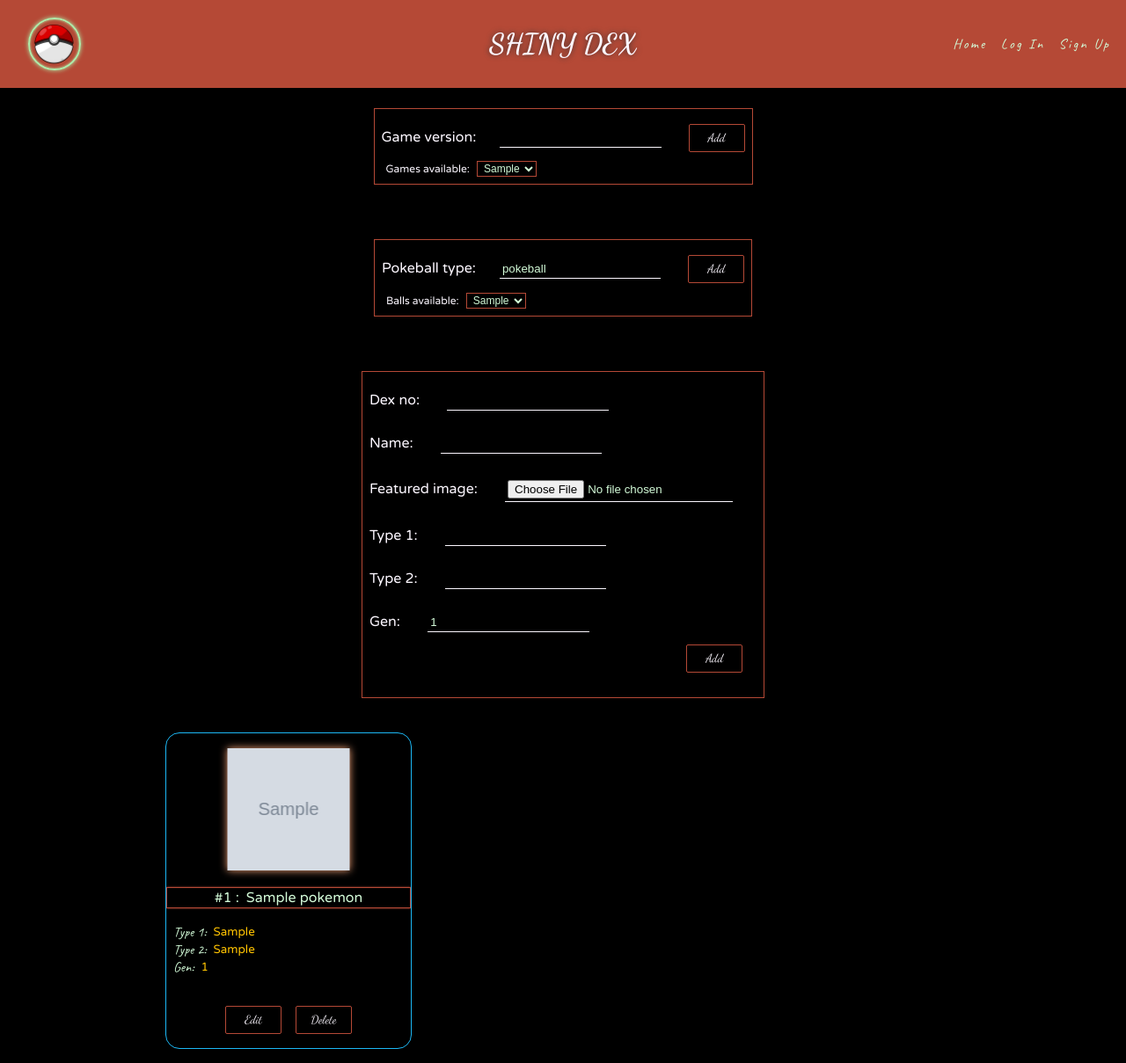
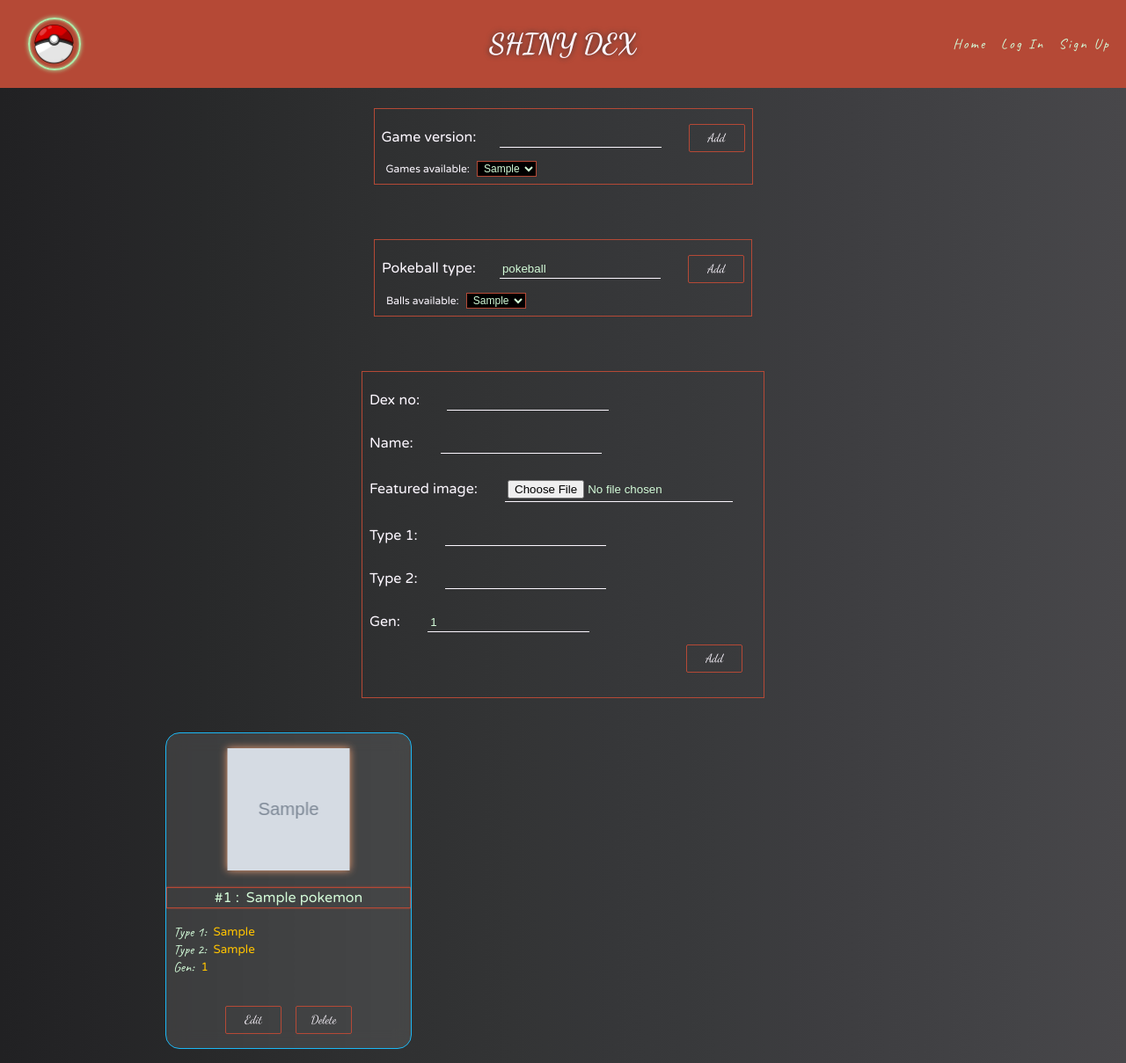
Before and after one commit to farrukh-ahm/pokemon-shiny-dex, a Django app: page /manage/ in a window 1280 px wide. Shown: the whole page at 88% size. Run offline with Django 3.2, Linux system fonts and the light colour scheme; tables that the repository leaves empty hold one stand-in row (values such as "Sample post"); grey boxes marked "Sample" are stand-in pictures.

Commit message:
Change background. Change id in model rom unique true to false

```diff
--- a/shiny_dex/models.py
+++ b/shiny_dex/models.py
@@ -22,7 +22,7 @@ class Pokeball(models.Model):
 
 
 class Pokemon(models.Model):
-    dex_no = models.IntegerField(unique=True)
+    dex_no = models.IntegerField(unique=False)
     name = models.CharField(max_length=50, unique=True)
     slug = models.SlugField(max_length=100, unique=True, null=True)
     featured_image = models.ImageField(upload_to='shinydex/', default='placeholder')
--- a/static/css/style.css
+++ b/static/css/style.css
@@ -15,6 +15,7 @@ html, body{
     --header-font: 'Dancing Script', cursive;
     --title: 'Caveat', cursive;
     --body-color: #000000;
+    --body-gradiet: linear-gradient(to right, #212123, #252527, #28292a, #2c2d2e, #303132, #333435, #363739, #393a3c, #3d3d40, #404043, #444447, #48474a);;
     --banner-color: #B54936;
     --header-color: #fcf7ff;
     --button-color: #fcf7ff;
@@ -25,7 +26,12 @@ html, body{
 }
 
 body{
-    background-color: var(--body-color);
+    /* background-color: var(--body-color); */
+    background-image: var(--body-gradiet);
+    /* background-image: url(https://images.unsplash.com/photo-1647892591690-25cf830cda51?ixlib=rb-4.0.3&ixid=MnwxMjA3fDB8MHxwaG90by1wYWdlfHx8fGVufDB8fHx8&auto=format&fit=crop&w=880&q=80); */
+    /* background-position: center; */
+    /* background-size: cover;
+    background-repeat: no-repeat; */
     overflow-x: hidden;
     font-family: var(--body-font);
 }
@@ -372,7 +378,8 @@ dialog button {
     border-radius: 1em;
     position: relative;
     overflow-y: hidden;
-    /* background-color: #74aad6; */
+    background-color: rgba(255, 255, 255, 0.1);
+    backdrop-filter: blur(10px);
 }
 
 .cards:nth-child(even){
```
Also changed, not shown: shiny_database/forms.py (added, +14 -0 lines), shiny_database/settings.py (+14 -1 lines), shiny_dex/migrations/0008_alter_pokemon_dex_no.py (added), templates/addpokemon.html (added).
